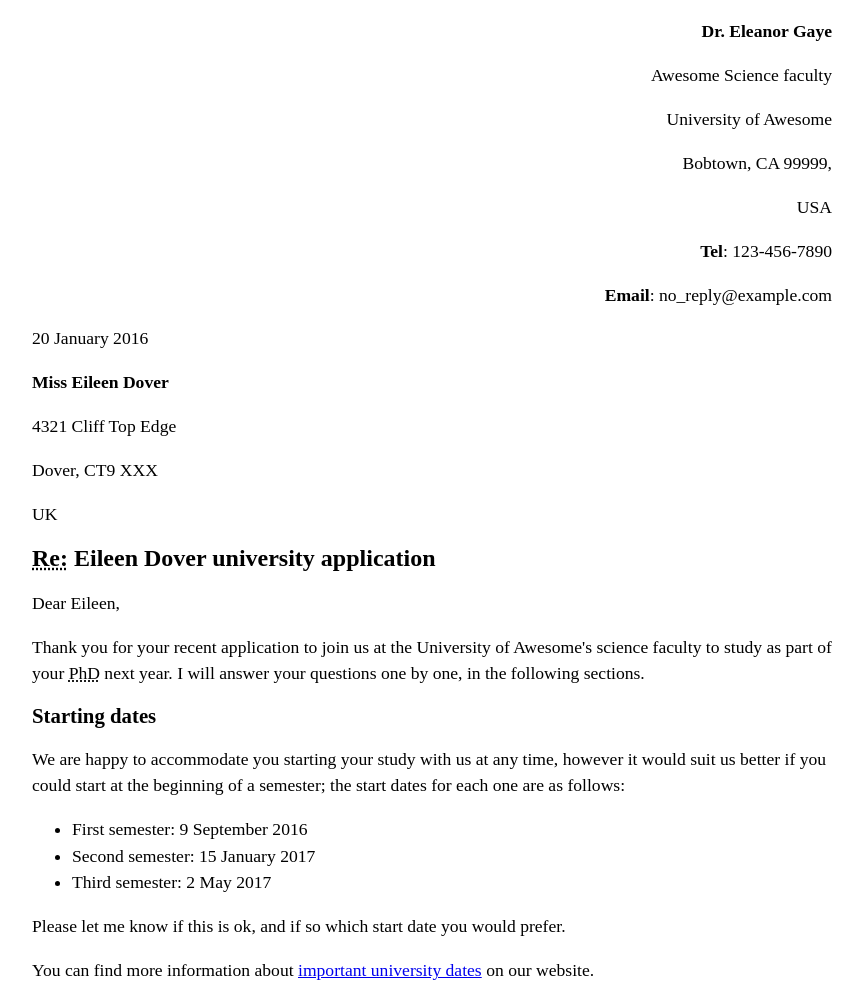
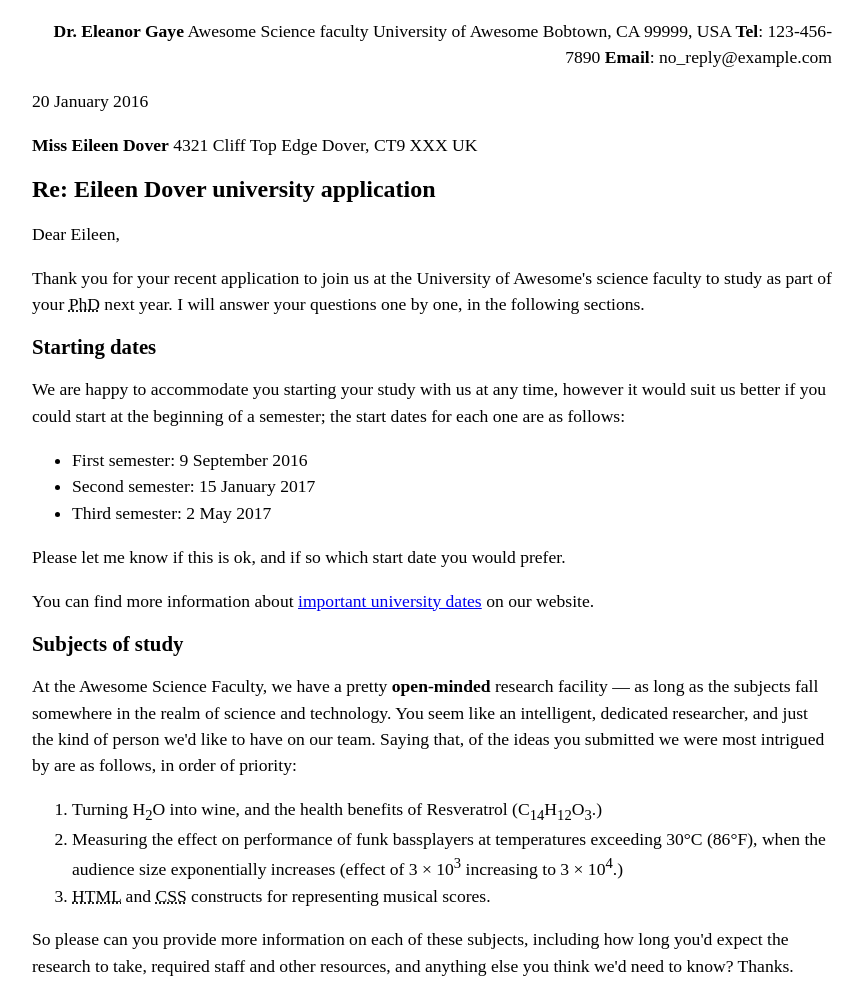
Before and after one commit to sladenoah/sladenoah.github.io, a plain HTML site: page letter-markup/index.html in a window 1280 px wide. Shown: the top 986 px of the page, without its empty margins (208-1071 px from the left). Drawn offline with Linux system fonts and the light colour scheme.

Commit message:
Updated letter-markup index
Formatting revisions

```diff
--- a/letter-markup/index.html
+++ b/letter-markup/index.html
@@ -36,25 +36,29 @@
     </head>
     <body>
      <address class="sender-column">
-        <p><strong>Dr. Eleanor Gaye</strong></p>
-        <p>Awesome Science faculty</p>
-        <p>University of Awesome</p>
-        <p>Bobtown, CA 99999,</p>
-        <p>USA</p>
-        <p><strong>Tel</strong>: 123-456-7890</p>
-        <p><strong>Email</strong>: no_reply@example.com</p>
+        <p>
+            <strong>Dr. Eleanor Gaye</strong>
+            Awesome Science faculty
+            University of Awesome
+            Bobtown, CA 99999,
+            USA
+            <strong>Tel</strong>: 123-456-7890
+            <strong>Email</strong>: no_reply@example.com
+        </p>
      </address>
         <p><time datetime="2016-01-20" class="sender-column">20 January 2016</time></p>
 
 <address>
-    <p><strong>Miss Eileen Dover</strong></p>
-    <p>4321 Cliff Top Edge</p>
-    <p>Dover, CT9 XXX</p>
-    <p>UK</p>
+   <p>
+        <strong>Miss Eileen Dover</strong>
+        4321 Cliff Top Edge
+        Dover, CT9 XXX
+        UK
+   </p>
 </address>
 
 
-<h1><abbr title="Regarding">Re:</abbr> Eileen Dover university application</h1>
+<h1>Re: Eileen Dover university application</h1>
 
 <p>Dear Eileen,</p>
 
```
